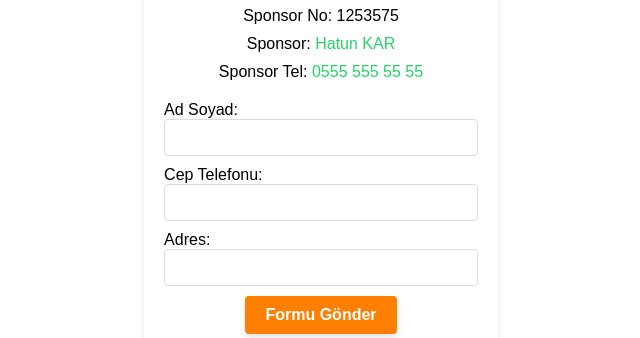
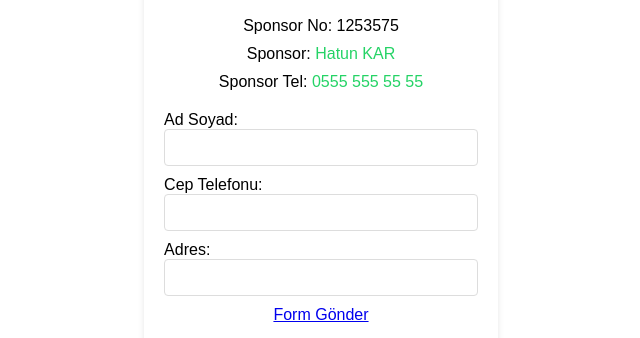
Before and after one commit to omrduman/github.io, a plain HTML site: page hatunkar.html in a window 1280 px wide. Shown: the part 301-639 px from the top of the page, without its empty margins (319-959 px from the left). Drawn offline with Linux system fonts and the light colour scheme; a script that the page names is missing.

Commit message:
Update hatunkar.html

```diff
--- a/hatunkar.html
+++ b/hatunkar.html
@@ -188,7 +188,7 @@
           <input type="text" id="address" required="">
         </div>
         <div class="form-actions">
-         <a href="https://www.ersag.com.tr/account.asp?mod=myaccount&sub=edit&action=register&p=2&red=&sponsor=1253575"><button type="submit">Formu Gönder</button></a>
+         <a href="https://www.ersag.com.tr/account.asp?mod=myaccount&sub=edit&action=register&p=2&red=&sponsor=1253575">Form Gönder</a>
         </div>
       </form>
 
```
